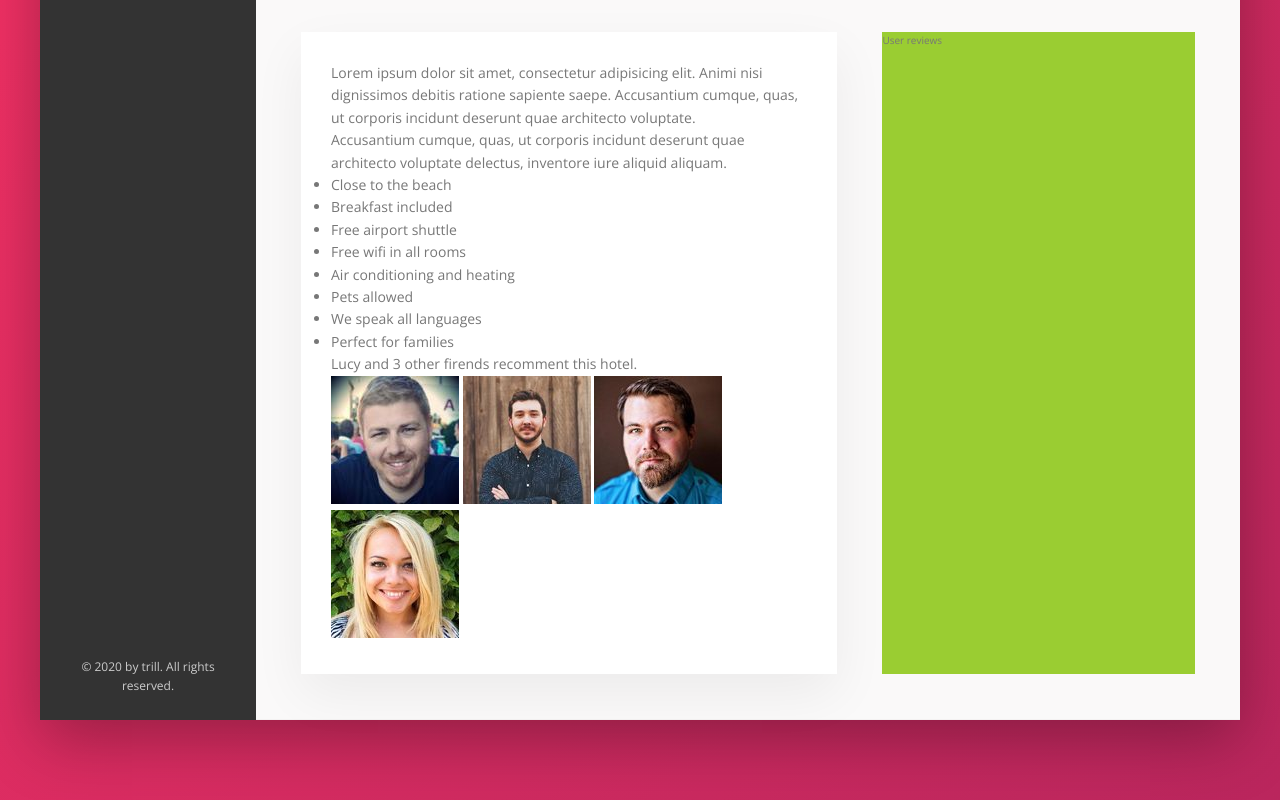
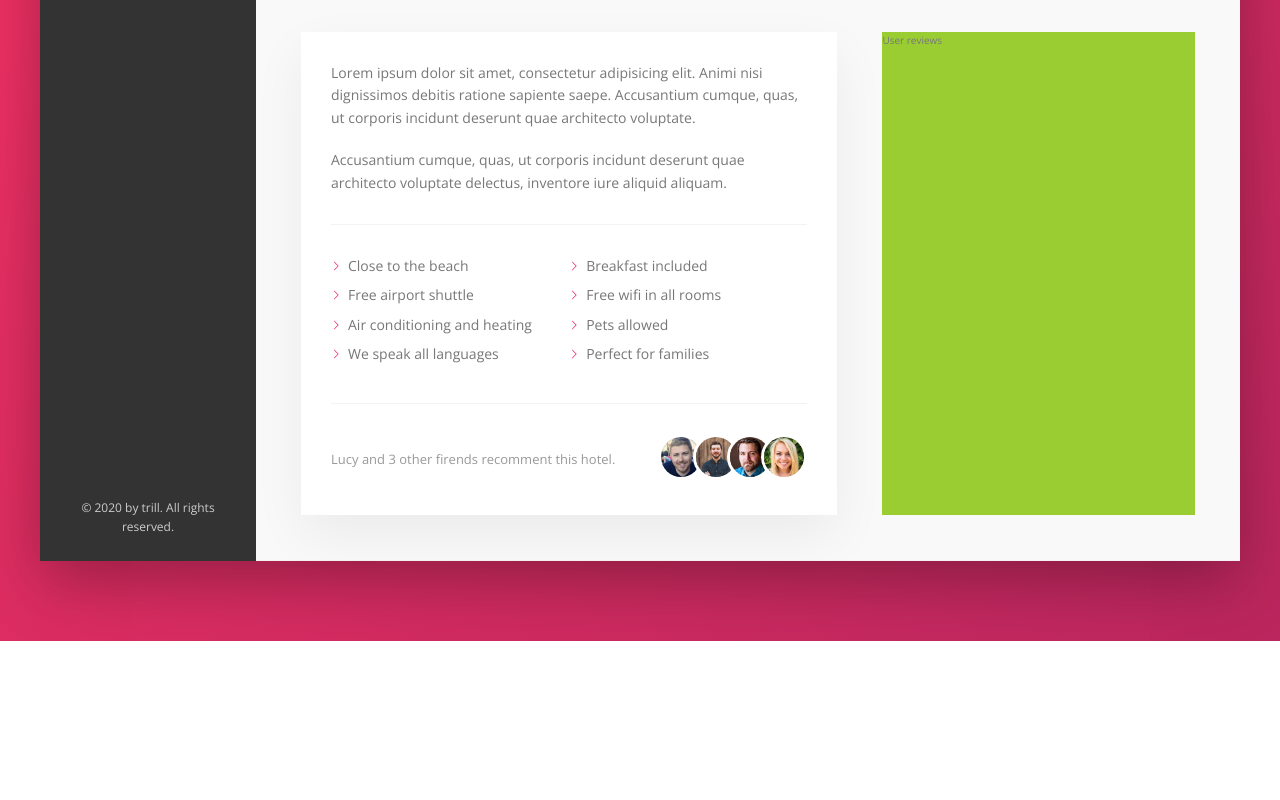
Before and after one commit to hansyagarwal/CssAndSass, a website: page trillo/index.html in a window 1280 px wide. Shown: the part 615-1415 px from the top of the page. After the commit the page ends 1256 px from the top, so only its background shows below. Drawn offline with nearby package versions, Linux system fonts and the light colour scheme.

Commit message:
description complete

```diff
--- a/trillo/sass/_components.scss
+++ b/trillo/sass/_components.scss
@@ -305,3 +305,79 @@
         box-shadow: none;
     }
 }
+
+///////////////////////////
+// paragraph
+.paragraph:not(:last-of-type) {
+    margin-bottom: 2rem;
+}
+
+///////////////////////////
+// list
+.list {
+    list-style: none;
+    margin: 3rem 0;
+    padding: 3rem 0;
+    border-top: var(--line);
+    border-bottom: var(--line);
+
+    display: flex;
+    flex-wrap: wrap;
+
+    &__item {
+        flex:  0 0 50%;
+        margin-bottom: .7rem;
+
+    }
+
+    &__item::before {
+        content: "";
+        display: inline-block;
+        height: 1rem;
+        width: 1rem;
+        margin-right: .7rem;
+
+        //older browser
+        //background-image: url(../img/chevron-thin-right.svg);
+        //background-size: cover;
+
+        //for new browsers
+        background-color: var(--color-primary);
+        -webkit-mask-image: url(../img/chevron-thin-right.svg);
+        -webkit-mask-size: cover;
+        mask-image: url(../img/chevron-thin-right.svg);
+        mask-size: cover;
+    }
+}
+
+
+///////////////////////////
+// recommend
+
+.recommend {
+    font-size: 1.3rem;
+    color: var(--color-grey-dark-3);
+
+    display: flex;
+    align-items: center;
+
+    &__count {
+        margin-right: auto;
+    }
+
+    &__friends {
+
+    }
+
+    &__photo {
+        box-sizing: content-box;
+        height: 4rem;
+        width: 4rem;
+        border-radius: 50%;
+        border: 3px solid white;
+
+        &:not(:last-child) {
+            margin-right: -1.5rem;
+        }
+    }
+}
```
Also changed, not shown: trillo/css/style.css.
